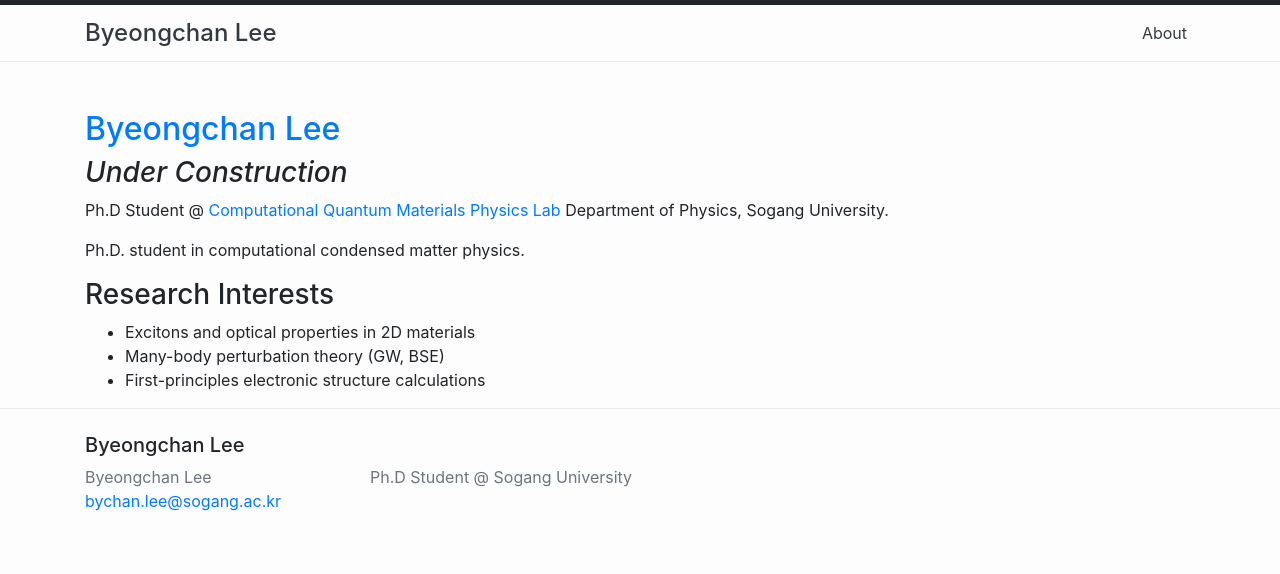
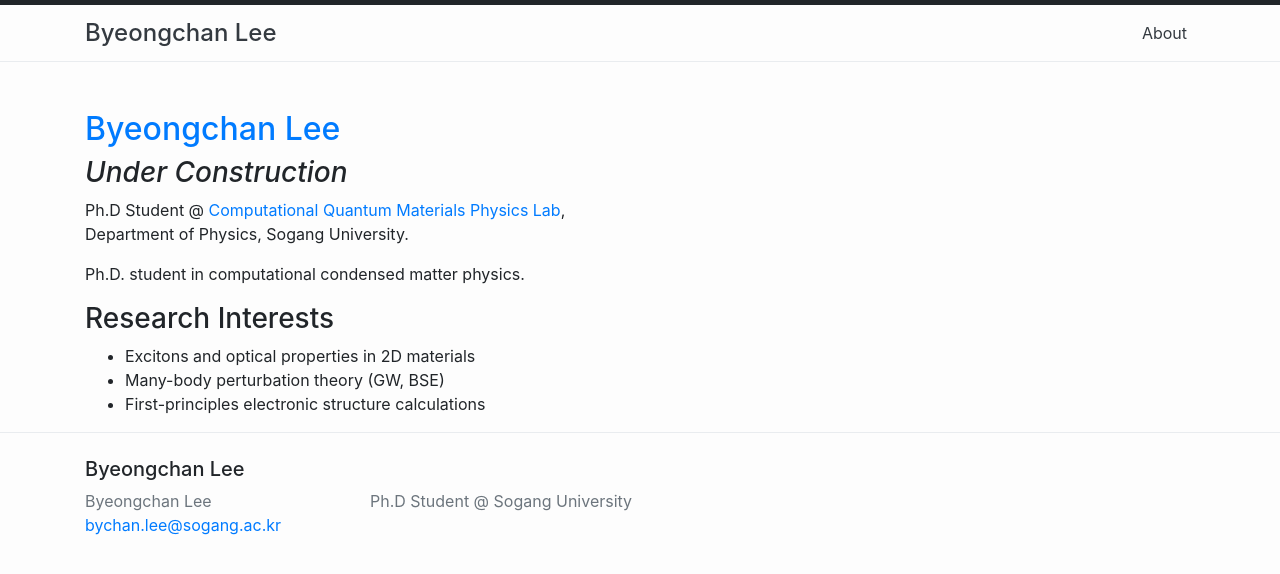
Before and after one commit to BryceByeongchan/brycebyeongchan.github.io, a Jekyll site: the page built from index.markdown, in a window 1280 px wide. Shown: the top 574 px of the page. Built offline with Jekyll 4.4.1, drawn with Linux system fonts in a browser that asks for light colours.

Commit message:
01022026

```diff
--- a/index.markdown
+++ b/index.markdown
@@ -8,7 +8,7 @@ title: About
 
 ### *Under Construction*
 Ph.D Student @
-[Computational Quantum Materials Physics Lab](https://yw-choi.github.io/)
+[Computational Quantum Materials Physics Lab](https://yw-choi.github.io/), \
 Department of Physics, Sogang University.
 
 Ph.D. student in computational condensed matter physics.
```
